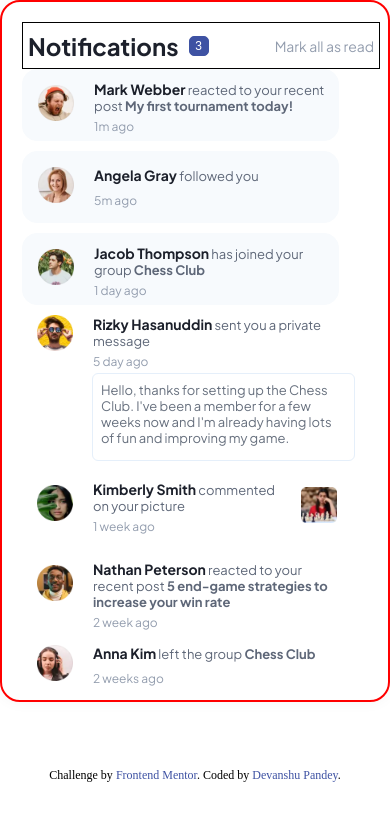
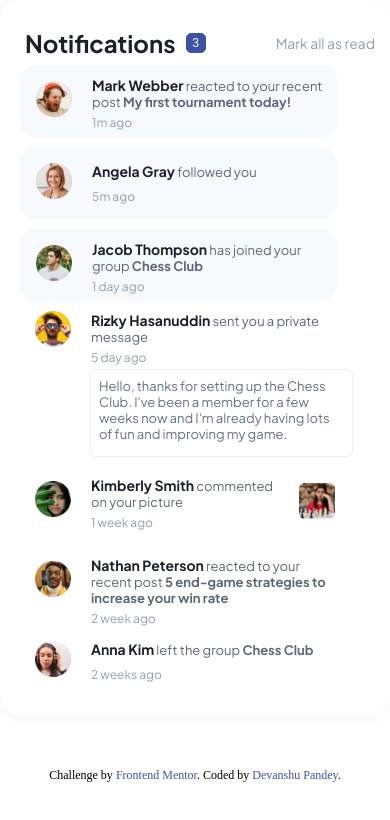
Before and after one commit to Devanshu78/Notifications-main-page, a plain HTML site: page index.html in a window 390 px wide. Drawn offline with Linux system fonts and the light colour scheme.

Commit message:
upadting code

```diff
--- a/index.html
+++ b/index.html
@@ -136,7 +136,7 @@
 
   <div class="attribution">
     Challenge by <a href="https://www.frontendmentor.io?ref=challenge" target="_blank">Frontend Mentor</a>.
-    Coded by <a href="https://github.com/Devanshu78/">Devanshu Pandey</a>.
+    Coded by <a href="https://github.com/Devanshu78/Notifications-main-page">Devanshu Pandey</a>.
 
   </div>
 
--- a/style.css
+++ b/style.css
@@ -214,8 +214,7 @@
     }
 
     .notificationBox {
-        border: 2px solid red;
-        height: 78vh;
+        height: 80vh;
         width: 350px;
     }
 
@@ -223,7 +222,6 @@
     /* Header section start */
 
     .header {
-        border: 1px solid;
         width: 100%;
         margin:0px;
         padding: 5px 5px;
```
